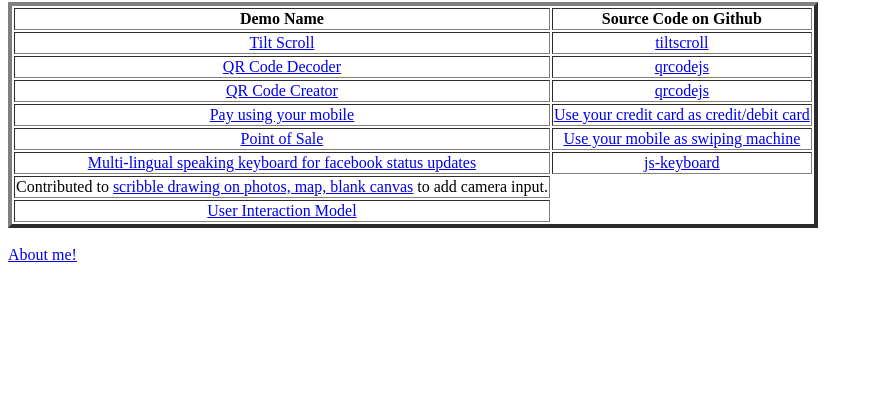
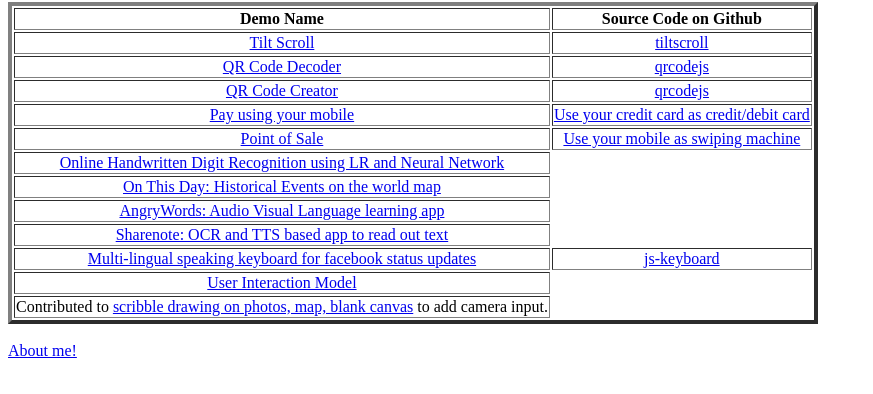
Before and after one commit to klonikar/klonikar.github.io, a plain HTML site: page index.html in a window 1280 px wide. Shown: the part 78-472 px from the top of the page, without its empty margins (0-873 px from the left). Drawn offline with Linux system fonts and the light colour scheme.

Commit message:
Update index.html

```diff
--- a/index.html
+++ b/index.html
@@ -16,9 +16,13 @@
 <tr><td><a href="createqr.html">QR Code Creator</a></td><td><a href="https://github.com/klonikar/qrcodejs">qrcodejs</a></td></tr>
 <tr><td><a href="quickmpay.html" title="Use your mobile as credit/debit card">Pay using your mobile</a></td><td><a href="https://github.com/klonikar/klonikar.github.io">Use your credit card as credit/debit card</a></td></tr>
 <tr><td><a href="quickmpay-pos.html" title="Use your mobile as swiping machine">Point of Sale</a></td><td><a href="https://github.com/klonikar/klonikar.github.io">Use your mobile as swiping machine</a></td></tr>
+<tr><td><a href="http://newscarousel.herokuapp.com/scribble-js/Scribble.html">Online Handwritten Digit Recognition using LR and Neural Network</a></td></tr>
+<tr><td><a href="http://onthisday.herokuapp.com/">On This Day: Historical Events on the world map</a></td></tr>
+<tr><td><a href="https://play.google.com/store/apps/details?id=com.sidvin.angryWords">AngryWords: Audio Visual Language learning app</a></td></tr>
+<tr><td><a href="https://play.google.com/store/apps/details?id=com.sidvin.android.notepad">Sharenote: OCR and TTS based app to read out text</a></td></tr>
 <tr><td><a href="http://virtual-keyboard.appspot.com/">Multi-lingual speaking keyboard for facebook status updates</a></td><td><a href="https://github.com/klonikar/js-keyboard">js-keyboard</a></td></tr>
+<tr><td><a href="https://drive.google.com/file/d/0B8WKmLvAUYjdUmMyeDcyMmlXa0k/view?usp=sharing" title="User Interaction Model document">User Interaction Model</a></td></tr>
 <tr><td>Contributed to <a href="https://bitbucket.org/klonikar/simpledrawing/wiki/Home">scribble drawing on photos, map, blank canvas</a> to add camera input.</td></tr>
-<tr><td><a href="https://drive.google.com/file/d/0B8WKmLvAUYjdUmMyeDcyMmlXa0k/view?usp=sharing" title="User Interaction Model document">User Interaction Model</a></td></tr>
 </tbody>
 </table>
 <br/>
```
